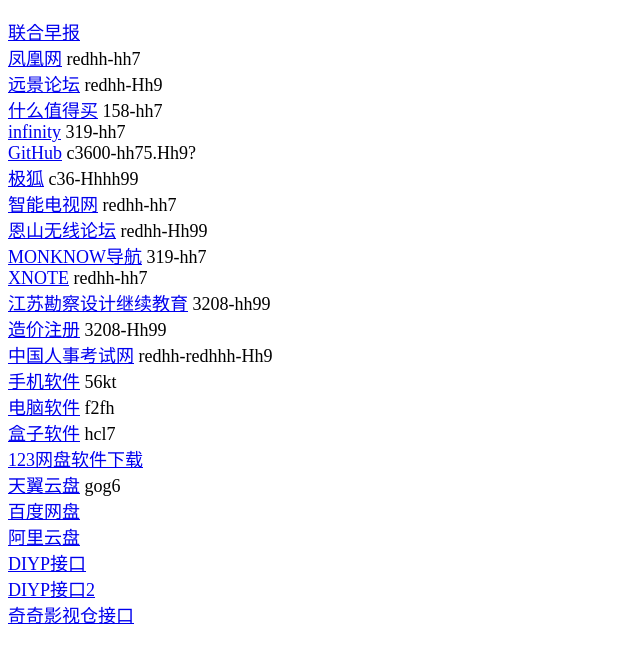
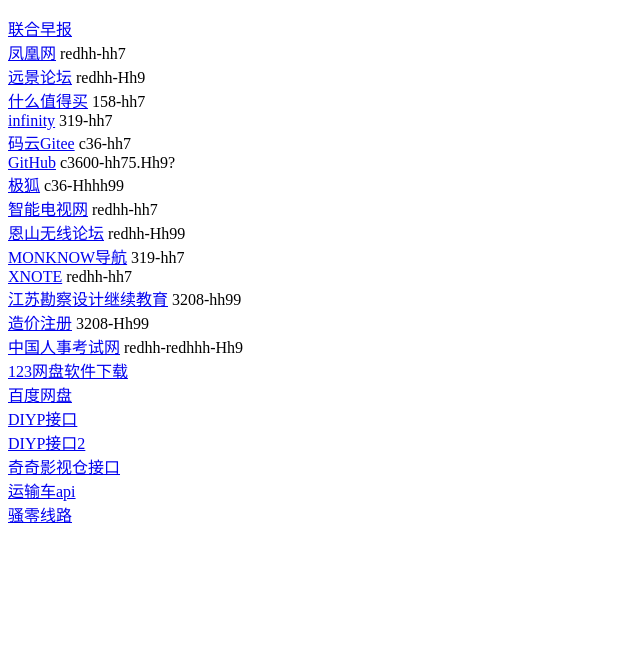
Before and after one commit to c3600/c3600.githu.io, a plain HTML site: page index.html in a window 1280 px wide. Shown: the whole page, without its empty margins (0-640 px from the left). Drawn offline with Linux system fonts and the light colour scheme.

Commit message:
Update index.html
Signed-off-by: c3600 <128352429+c3600@users.noreply.github.com>

```diff
--- a/index.html
+++ b/index.html
@@ -2,39 +2,37 @@
 <html xmlns="http://www.w3.org/1999/xhtml">
 <head>
 <meta http-equiv="Content-Type" content="text/html; charset=utf-8" />
-<title>c36的常用网址</title>
+<title>C36的常用网站</title>
 <style type="text/css">
 <!--
-.STYLE1 {font-size: 18px}
+.STYLE1 {font-size: 1em}
 -->
 </style>
 </head>
 
 <body>
-<p class="STYLE1"><a href="https://www.zaobao.com/" target="_blank">联合早报</a> <br />
-  <a href="http://www.ifeng.com" target="_blank">凤凰网</a> redhh-hh7<br />
-  <a href="https://bbs.pcbeta.com/forum.php" target="_blank">远景论坛</a> redhh-Hh9<br />
-  <a href="https://www.smzdm.com/" target="_blank">什么值得买</a> 158-hh7<br />
-  <a href="https://www.infinitytab.com/zh/" target="_blank">infinity</a> 319-hh7 <br />
-  <a href="https://github.com/" target="_blank">GitHub</a> c3600-hh75.Hh9?<br />
-  <a href="https://jihulab.com/" target="_blank">极狐</a> c36-Hhhh99<br />
-  <a href="https://www.znds.com/bbs-539-1.html" target="_blank">智能电视网</a> redhh-hh7<br />
-  <a href="https://www.right.com.cn/FORUM/forum.php" target="_blank">恩山无线论坛</a> redhh-Hh99<br />
-  <a href="https://www.monknow.com/zh-CN" target="_blank">MONKNOW导航</a> 319-hh7<a href="http://www.xnote.cn/note/" target="_blank"><br />
-  XNOTE</a> redhh-hh7 <br />
-  <a href="https://jskcsjhypx.59iedu.com/index" target="_blank">江苏勘察设计继续教育</a> 3208-hh99<br />
-  <a href="http://zaojiasys.jianshe99.com/cecaopsys" target="_blank">造价注册</a> 3208-Hh99<br />
-  <a href="http://www.cpta.com.cn/index.html" target="_blank">中国人事考试网</a> redhh-redhhh-Hh9<br />
-<a href="https://wwln.lanzoul.com/b02r5n78d" target="_blank">手机软件</a> 56kt <br />
-<a href="https://wwln.lanzoul.com/b02r753yj" target="_blank">电脑软件</a> f2fh <br />
-<a href="https://wwln.lanzoul.com/b02r754cd" target="_blank">盒子软件</a> hcl7 <br />
-  <a href="https://www.123pan.com/s/CXiA-9ojyd.html" target="_blank">123网盘软件下载</a><br />
-  <a href="https://cloud.189.cn/t/imamaeFZZRFz" target="_blank">天翼云盘</a> gog6 <br />
-  <a href="https://pan.baidu.com/s/1Tsupn7WDABA5bkC7n6_PqA?pwd=47jk" target="_blank">百度网盘</a><br />
-  <a href="https://www.aliyundrive.com/s/tKhWDUeRxnk" target="_blank">阿里云盘</a><br />
-  <a href="https://jihulab.com/c361/tv/-/raw/main/jsydm.txt" target="_blank">DIYP接口</a><br />
-  <a href="https://jihulab.com/c361/tv/-/raw/main/tv01m.txt" target="_blank">DIYP接口2</a><br />
-  <a href="https://cn.kstore.space/download/2904/123.txt" target="_blank">奇奇影视仓接口</a><br />
-</p>
+<p><a href="https://www.zaobao.com/" target="_blank">联合早报</a> <br />
+  <a href="http://www.ifeng.com/" target="_blank">凤凰网</a> redhh-hh7<br />
+  <a href="https://bbs.pcbeta.com/forum.php" target="_blank">远景论坛</a> redhh-Hh9<br />
+  <a href="https://www.smzdm.com/" target="_blank">什么值得买</a> 158-hh7<br />
+  <a href="https://www.infinitytab.com/zh/" target="_blank">infinity</a> 319-hh7<br />
+  <a href="https://gitee.com/" target="_blank">码云Gitee</a> c36-hh7 <br />
+  <a href="https://github.com/" target="_blank">GitHub</a> c3600-hh75.Hh9?<br />
+  <a href="https://jihulab.com/" target="_blank">极狐</a> c36-Hhhh99<br />
+  <a href="https://www.znds.com/bbs-539-1.html" target="_blank">智能电视网</a> redhh-hh7<br />
+  <a href="https://www.right.com.cn/FORUM/forum.php" target="_blank">恩山无线论坛</a> redhh-Hh99<br />
+  <a href="https://www.monknow.com/zh-CN" target="_blank">MONKNOW导航</a> 319-hh7<a href="http://www.xnote.cn/note/" target="_blank"><br />
+XNOTE</a> redhh-hh7<br />
+<a href="https://jskcsjhypx.59iedu.com/index" target="_blank">江苏勘察设计继续教育</a> 3208-hh99<br />
+<a href="http://zaojiasys.jianshe99.com/cecaopsys" target="_blank">造价注册</a> 3208-Hh99<br />
+<a href="http://www.cpta.com.cn/index.html" target="_blank">中国人事考试网</a> redhh-redhhh-Hh9<br />
+<a href="https://www.123pan.com/s/CXiA-9ojyd.html" target="_blank">123网盘软件下载</a><br />
+<a href="https://pan.baidu.com/s/1Tsupn7WDABA5bkC7n6_PqA?pwd=47jk" target="_blank">百度网盘</a><br />
+<a href="https://jihulab.com/c361/tv/-/raw/main/jsydm.txt" target="_blank">DIYP接口</a><br />
+<a href="https://jihulab.com/c361/tv/-/raw/main/tv01m.txt" target="_blank">DIYP接口2</a><br />
+<a href="https://cn.kstore.space/download/2904/123.txt" target="_blank">奇奇影视仓接口</a><br />
+<a href="https://weixine.net/api.json" target="_blank">运输车api</a><br />
+<a href="https://xhdwc.tk/0" target="_blank">骚零线路</a><br />
+</a></p>
 </body>
 </html>
```
